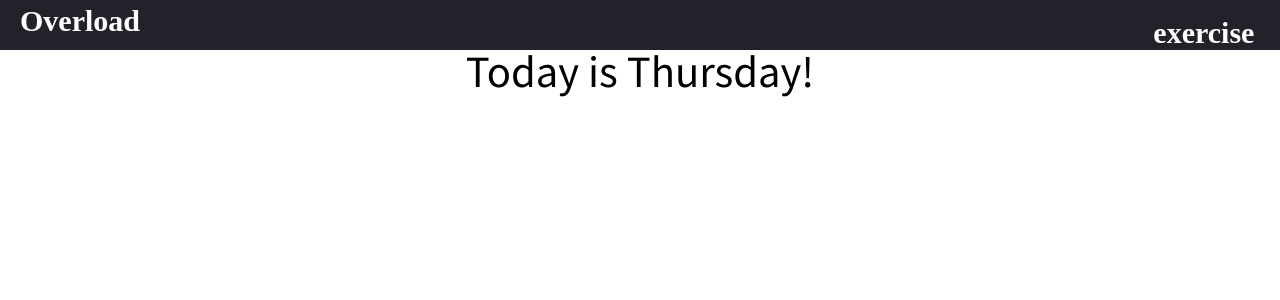
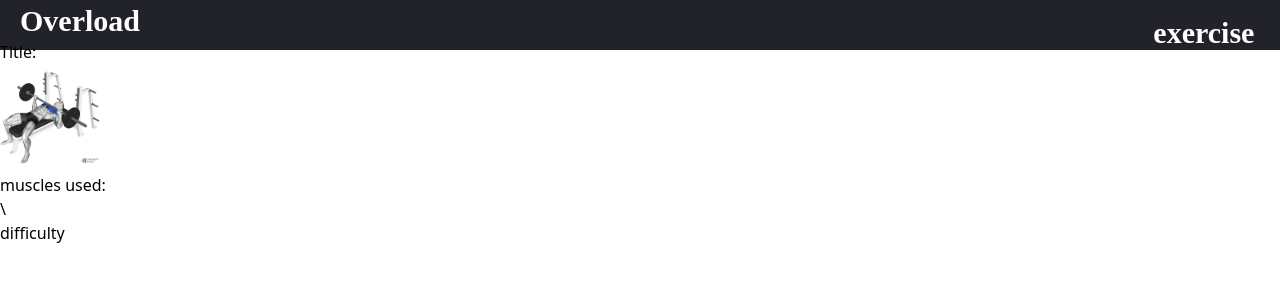
Before and after one commit to andrewpersaud1/Overload, a React (Vite) app: page / in a window 1280 px wide. Shown: the top 300 px of the page. Built offline with nearby package versions, Linux system fonts and the light colour scheme; a web font is replaced by a local one.

Commit message:
block components added

```diff
--- a/src/App.jsx
+++ b/src/App.jsx
@@ -1,12 +1,14 @@
 import './App.css'
 import Navbar from "./Navbar"
 import Home from "./Home"
+import Exercise from './Exercise.jsx'
 
 function App() {
   return(
     <div>
     <Navbar/>
-    <Home/>
+    {/* <Home/> */}
+    <Exercise/>
     </div>
   )
 }
--- /dev/null
+++ b/src/Exercise.jsx
@@ -0,0 +1,16 @@
+import React from "react"
+import benchpress from './images/benchpress.jpg'
+
+export default function Exercise(){
+
+    return(
+        <div className="block">
+            <h1>Title: </h1>
+            <img src={benchpress} width="100px" className="block-image"/>
+          <div className="block-stats">
+                <h2>muscles used:</h2>\
+                <h2>difficulty</h2>
+          </div>
+        </div>
+    )
+}
--- a/src/Home.jsx
+++ b/src/Home.jsx
@@ -1,4 +1,5 @@
 import React from "react"
+import Table from "./Table";
 
 export default function Home(){
     const days = ['Sunday', 'Monday', 'Tuesday', 'Wednesday', 'Thursday', 'Friday', 'Saturday'];
@@ -8,6 +9,9 @@ export default function Home(){
     return(
         <div className="day-of-week">
         <h1>Today is {day}!</h1>
+        {/* <Table /> */}
+
         </div>
+
     )
 }
--- /dev/null
+++ b/src/Table.jsx
@@ -0,0 +1,7 @@
+import React from "react"
+
+export default function Table(){
+    return(
+        <h1>hello</h1>
+    )
+}
--- a/src/index.css
+++ b/src/index.css
@@ -33,3 +33,9 @@
   font-family: "Noto Sans KR", sans-serif;
   font-size: 40px;
 }
+
+.block-image {
+  background-color: red;
+  border-radius: 9px;
+  margin-bottom: 9px;
+}
```
Also changed, not shown: src/data.jsx (added, +12 -0 lines), src/images/benchalt.png (added), src/images/benchpress.jpg (added).
